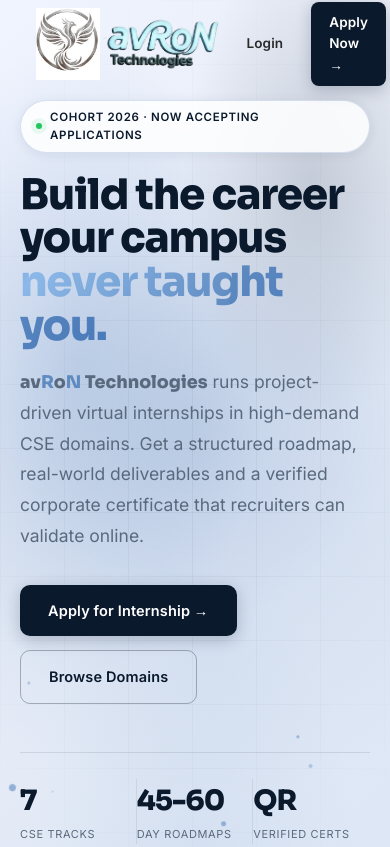
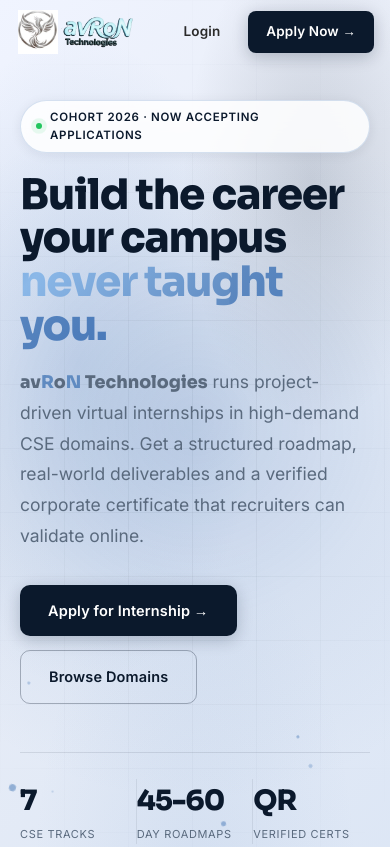
Before and after one commit to naveenreddy004/RealProject_D, a website: page public/index.html in a window 390 px wide. Shown: the top 847 px of the page. Drawn offline with Linux system fonts and the light colour scheme.

Commit message:
fix: shrink navbar logo on mobile screens

```diff
--- a/public/index.html
+++ b/public/index.html
@@ -74,6 +74,12 @@ a{color:inherit;text-decoration:none;}
 .brand-name{font-family:'Sora',sans-serif;font-weight:800;color:var(--midnight);letter-spacing:-.2px;line-height:1.1;}
 .brand-name .bn-sm{font-size:17px;color:var(--midnight);}
 .brand-name .bn-lg{font-size:26px;color:var(--steel);}
+@media(max-width:600px){
+  .brand-mark{width:44px;height:44px;}
+  .brand-mark img{width:44px;height:44px;}
+  .brand-name-img{height:40px !important;margin-left:-10px !important;}
+  .nav-inner{padding:0 16px;height:64px;}
+}
 .brand-sub{font-size:12px;color:var(--mut);letter-spacing:.04em;font-weight:500;line-height:1;margin-top:1px;}
 .nav-links{display:flex;align-items:center;gap:36px;}
 .nav-links a{font-size:14px;font-weight:500;color:var(--ink2);transition:color .15s;position:relative;}
@@ -283,7 +289,7 @@ a{color:inherit;text-decoration:none;}
   <div class="nav-inner">
     <a href="/" class="brand" data-testid="nav-home-link">
       <div class="brand-mark"><img src="/logo.png" alt="avRoN Technologies"></div>
-      <img src="/brand-name.png" alt="avRoN Technologies" style="height:64px;object-fit:contain;display:block;margin-left:-18px;">
+      <img src="/brand-name.png" alt="avRoN Technologies" class="brand-name-img" style="height:64px;object-fit:contain;display:block;margin-left:-18px;">
     </a>
     <div class="nav-links">
       <a href="#domains">Domains</a>
```
